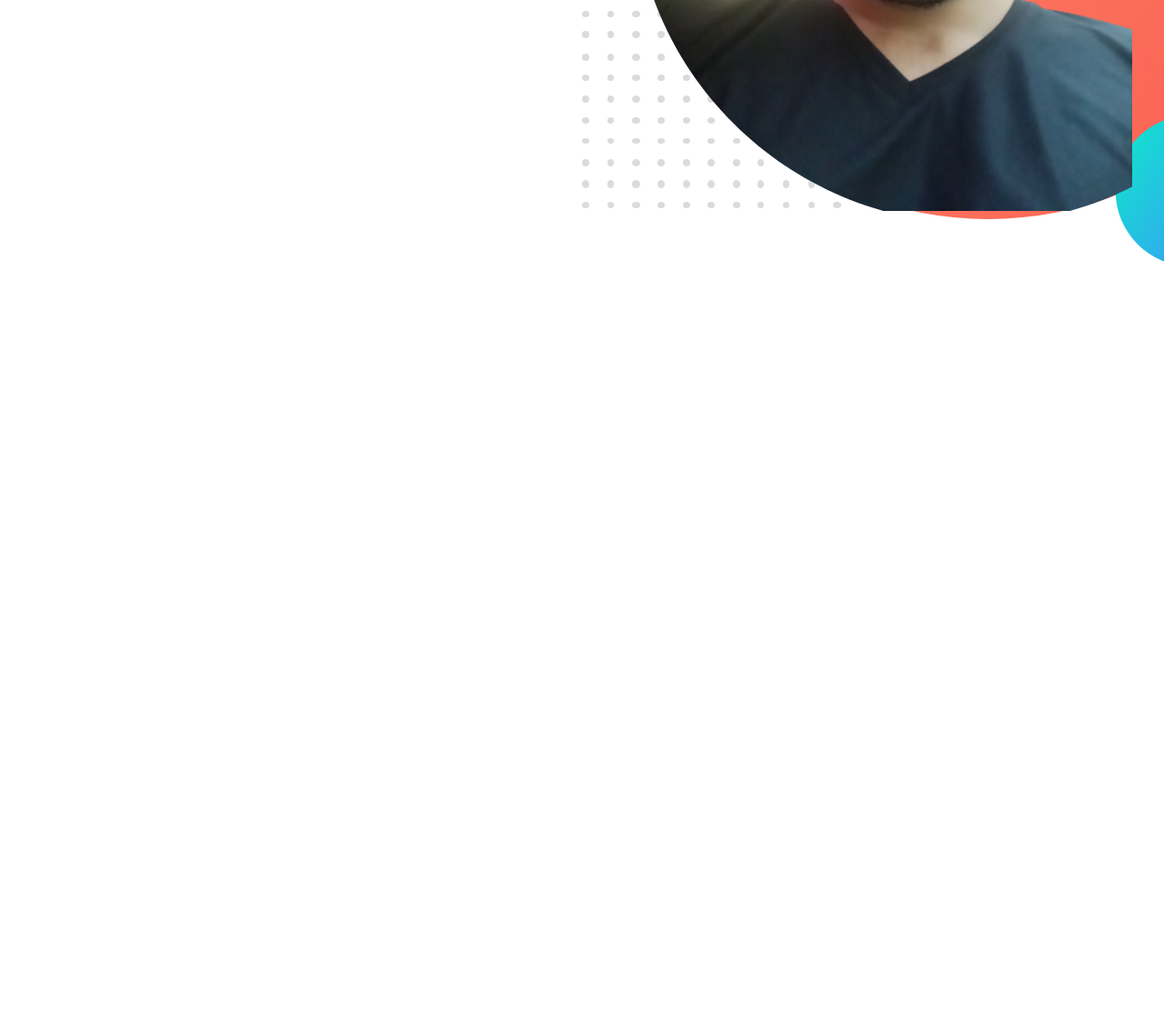
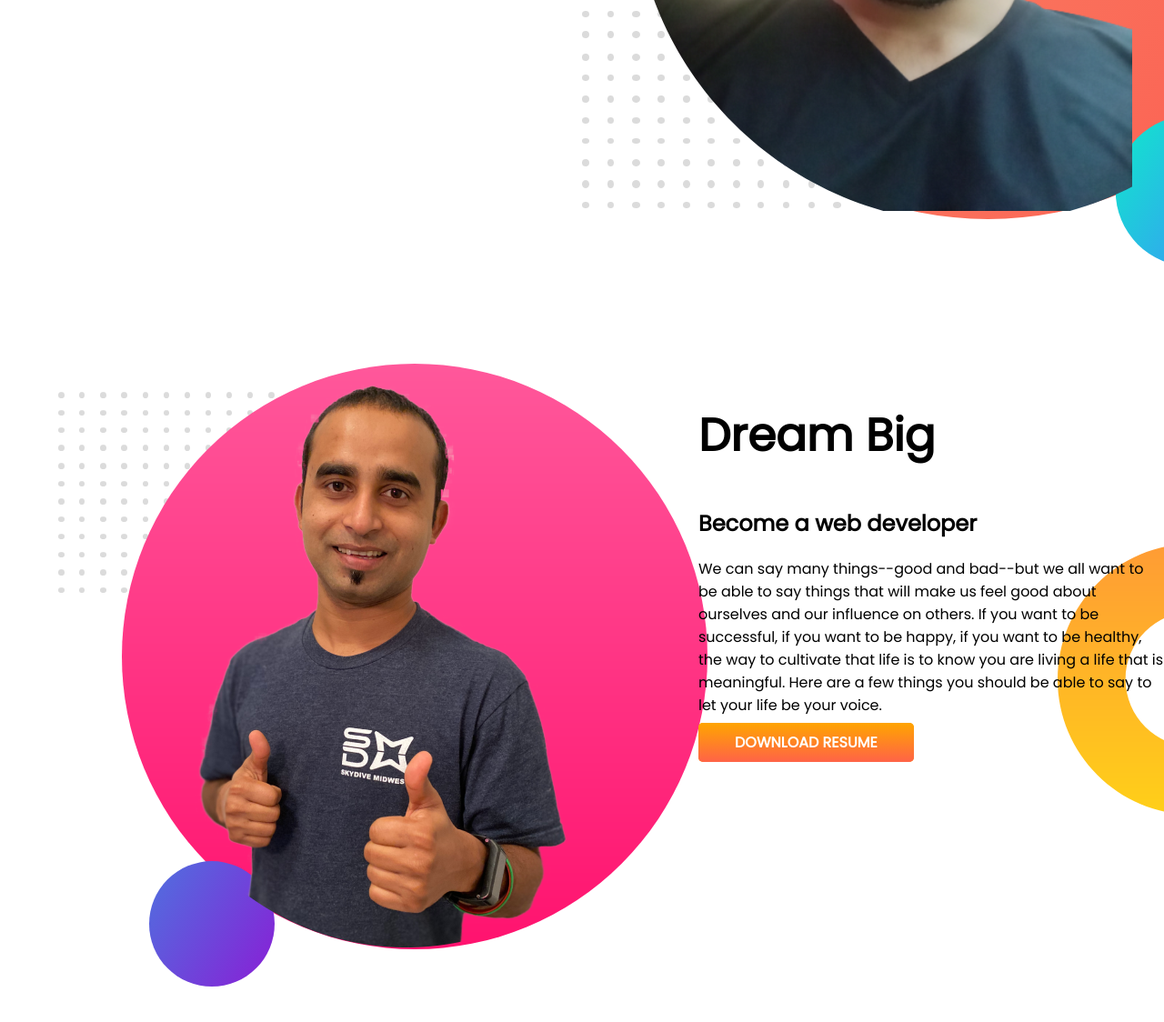
Before and after one commit to apurbadhar509/developer-portfolio, a plain HTML site: page index.html in a window 1280 px wide. Shown: the part 536-1660 px from the top of the page at 91% size. Before the commit the page ends 836 px from the top, so only its background shows below. Drawn offline with Linux system fonts and the light colour scheme.

Commit message:
4th commit

```diff
--- a/index.html
+++ b/index.html
@@ -29,5 +29,23 @@
         </div>
         <div class="half-width"> <img src="images/my-bg.png" alt=""></div>
     </section>
+    <section class="dream-big">
+        <div class="half-width"><img src="images/jhankar2.png" alt="">
+
+        </div>
+        <div class="half-width">
+            <h1>Dream Big</h1>
+            <h2>Become a web developer</h2>
+            <p>We can say many things--good and bad--but we all want to be able to say things that will make us feel
+                good about ourselves and our influence on others.
+
+                If you want to be successful, if you want to be happy, if you want to be healthy, the way to cultivate
+                that life is to know you are living a life that is meaningful.
+
+                Here are a few things you should be able to say to let your life be your voice.</p>
+            <a class="link-button" target="_blank" href="">DOWNLOAD RESUME</a>
+        </div>
+
+    </section>
 </body>
 </htm
--- a/style.css
+++ b/style.css
@@ -13,6 +13,7 @@ h1 {
 
 section {
     display: flex;
+    margin-bottom: 100px;
 }
 
 .half-width {
@@ -40,3 +41,9 @@ section {
     background-image: url(images/top-banner.png);
     background-repeat: no-repeat;
 }
+
+.dream-big {
+    background-image: url(images/dream-bg.png);
+    background-repeat: no-repeat;
+    background-position: right;
+}
```
